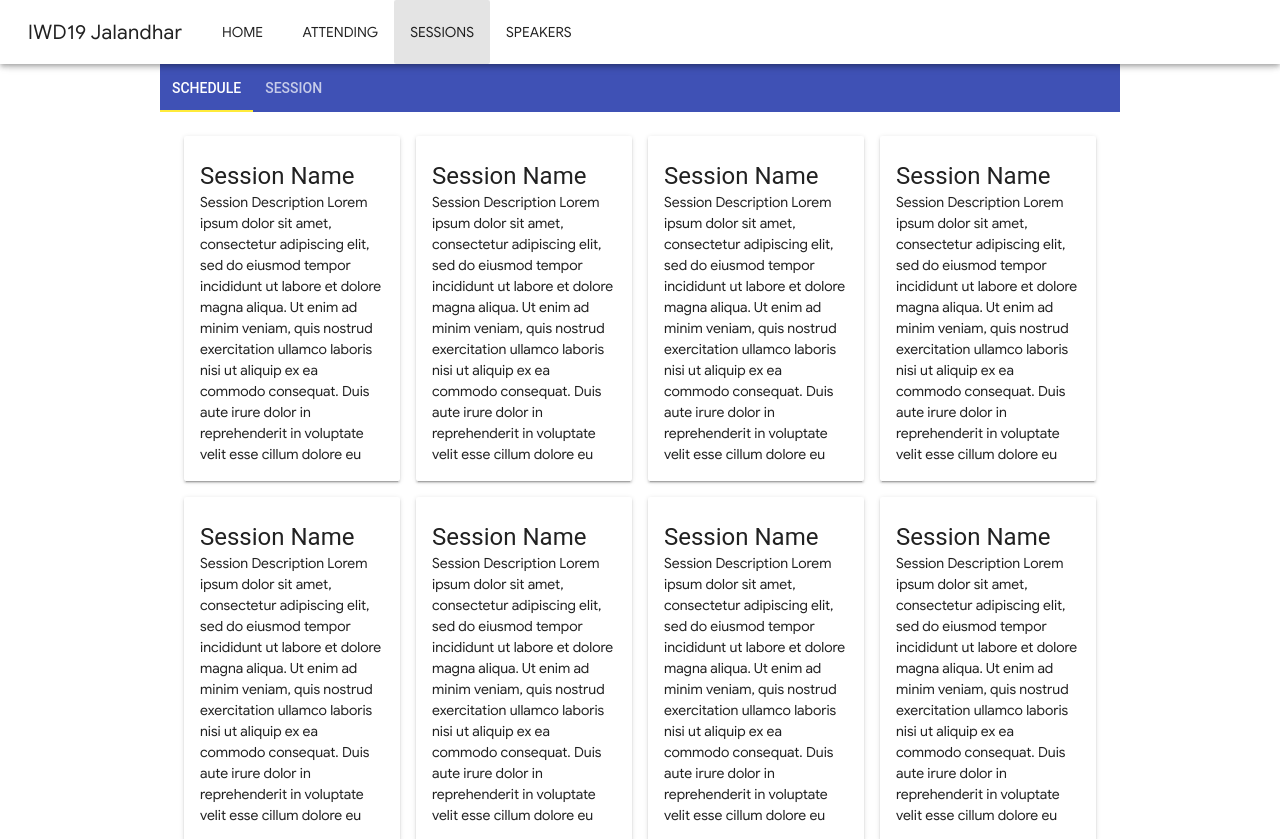
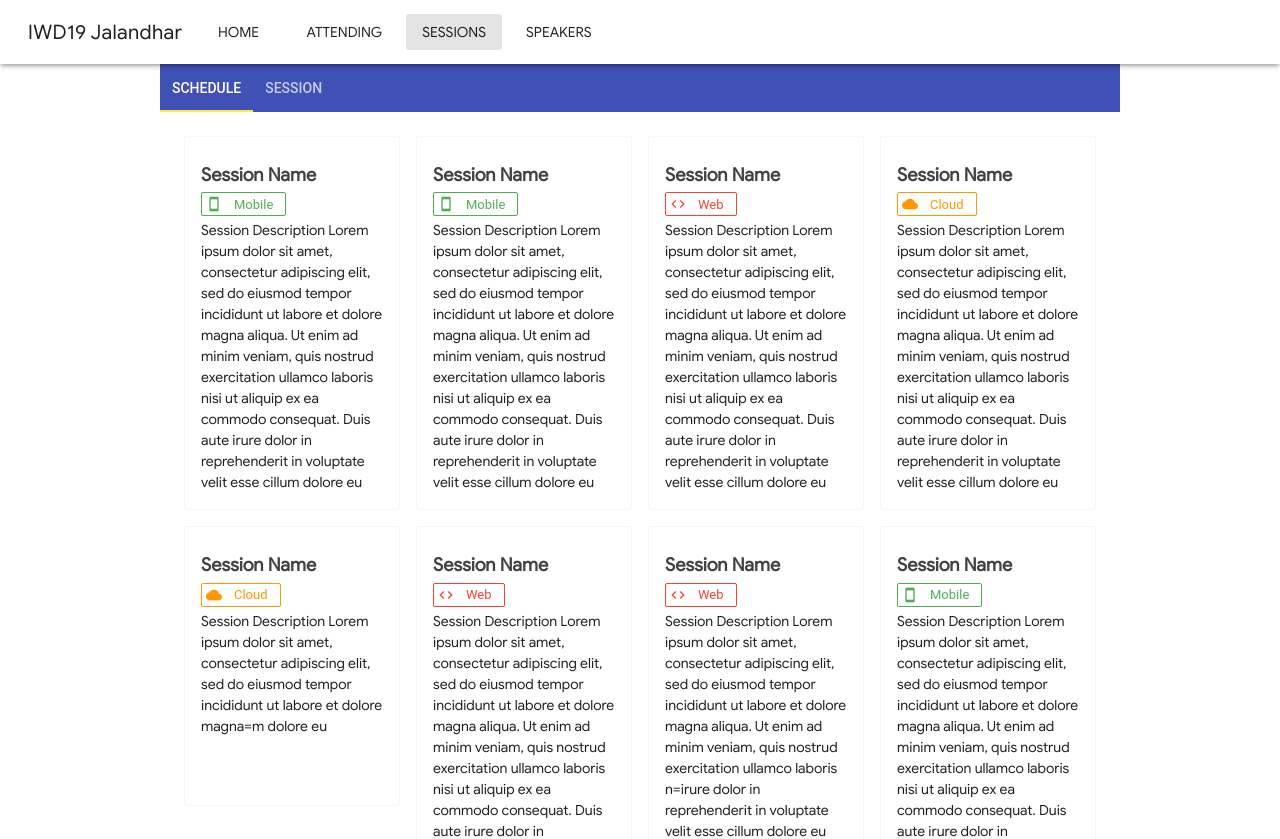
Before and after one commit to vrijraj/iwd-web-app, a Vue app: page /sessions in a window 1280 px wide. Shown: the top 839 px of the page. Built offline with nearby package versions, Linux system fonts and the light colour scheme; a small style sheet from the web is missing.

Commit message:
Schedule addes

```diff
--- a/src/App.vue
+++ b/src/App.vue
@@ -32,20 +32,40 @@
       :clipped-left="$vuetify.breakpoint.lgAndUp"
       color="white"
       app
+      flat
+      class="elevation-3"
       scroll-off-screen
       fixed
     >
       <v-toolbar-side-icon class="hidden-sm-and-up" @click.stop="drawer =!drawer"></v-toolbar-side-icon>
-      <v-toolbar-title class="ml-0 pl-1">
+      <v-toolbar-title class="ml-0 pl-1 mr-2">
         <span class="google-font">IWD19 Jalandhar</span>
       </v-toolbar-title>
 
-       <v-toolbar-items class="hidden-sm-and-down google-font ml-3">
+      <v-btn class="ma-1 hidden-sm-and-down google-font"
+        flat v-for="(item, i) in items"
+        :key="i"
+        router
+        :to="item.route">
+        {{item.title}}
+      </v-btn>
+      <!-- <v-btn
+        v-for="(item, i) in items"
+        :key="i"
+        :to="item.route"
+        class="ml-0 hidden-sm-and-down"
+        flat
+        @click="onClick($event, item)"
+      >
+        {{ item.itile }}
+      </v-btn> -->
+
+       <!-- <v-toolbar-items class="hidden-sm-and-down google-font ml-3">
         <v-btn flat route to="/home">Home</v-btn>
         <v-btn flat route to="/attending">Attending</v-btn>
         <v-btn flat route to="/sessions">Sessions</v-btn>
         <v-btn flat route to="/speakers">Speakers</v-btn>
-      </v-toolbar-items>
+      </v-toolbar-items> -->
     </v-toolbar>
 
     <v-content>
@@ -77,5 +97,13 @@ export default {
             { title: 'Speakers', icon: 'group', route:"/speakers" }
         ],
     }),
+    methods:{
+      // onClick (e, item) {
+      //   e.stopPropagation()
+      //   if (item.route || !item.href) return
+      //   this.$vuetify.goTo(item.route)
+      // }
+    }
+
 }
 </script>
--- a/src/assets/data/sessions.json
+++ b/src/assets/data/sessions.json
@@ -1,58 +1,72 @@
 [
     {
         "title":"Session Name",
-        "des":"Session Description Lorem ipsum dolor sit amet, consectetur adipiscing elit, sed do eiusmod tempor incididunt ut labore et dolore magna aliqua. Ut enim ad minim veniam, quis nostrud exercitation ullamco laboris nisi ut aliquip ex ea commodo consequat. Duis aute irure dolor in reprehenderit in voluptate velit esse cillum dolore eu"
+        "des":"Session Description Lorem ipsum dolor sit amet, consectetur adipiscing elit, sed do eiusmod tempor incididunt ut labore et dolore magna aliqua. Ut enim ad minim veniam, quis nostrud exercitation ullamco laboris nisi ut aliquip ex ea commodo consequat. Duis aute irure dolor in reprehenderit in voluptate velit esse cillum dolore eu",
+        "track":"Mobile"
     },
     {
         "title":"Session Name",
-        "des":"Session Description Lorem ipsum dolor sit amet, consectetur adipiscing elit, sed do eiusmod tempor incididunt ut labore et dolore magna aliqua. Ut enim ad minim veniam, quis nostrud exercitation ullamco laboris nisi ut aliquip ex ea commodo consequat. Duis aute irure dolor in reprehenderit in voluptate velit esse cillum dolore eu"
+        "des":"Session Description Lorem ipsum dolor sit amet, consectetur adipiscing elit, sed do eiusmod tempor incididunt ut labore et dolore magna aliqua. Ut enim ad minim veniam, quis nostrud exercitation ullamco laboris nisi ut aliquip ex ea commodo consequat. Duis aute irure dolor in reprehenderit in voluptate velit esse cillum dolore eu",
+        "track":"Mobile"
     },
     {
         "title":"Session Name",
-        "des":"Session Description Lorem ipsum dolor sit amet, consectetur adipiscing elit, sed do eiusmod tempor incididunt ut labore et dolore magna aliqua. Ut enim ad minim veniam, quis nostrud exercitation ullamco laboris nisi ut aliquip ex ea commodo consequat. Duis aute irure dolor in reprehenderit in voluptate velit esse cillum dolore eu"
+        "des":"Session Description Lorem ipsum dolor sit amet, consectetur adipiscing elit, sed do eiusmod tempor incididunt ut labore et dolore magna aliqua. Ut enim ad minim veniam, quis nostrud exercitation ullamco laboris nisi ut aliquip ex ea commodo consequat. Duis aute irure dolor in reprehenderit in voluptate velit esse cillum dolore eu",
+        "track":"Web"
     },
     {
         "title":"Session Name",
-        "des":"Session Description Lorem ipsum dolor sit amet, consectetur adipiscing elit, sed do eiusmod tempor incididunt ut labore et dolore magna aliqua. Ut enim ad minim veniam, quis nostrud exercitation ullamco laboris nisi ut aliquip ex ea commodo consequat. Duis aute irure dolor in reprehenderit in voluptate velit esse cillum dolore eu"
+        "des":"Session Description Lorem ipsum dolor sit amet, consectetur adipiscing elit, sed do eiusmod tempor incididunt ut labore et dolore magna aliqua. Ut enim ad minim veniam, quis nostrud exercitation ullamco laboris nisi ut aliquip ex ea commodo consequat. Duis aute irure dolor in reprehenderit in voluptate velit esse cillum dolore eu",
+        "track":"Cloud"
     },
     {
         "title":"Session Name",
-        "des":"Session Description Lorem ipsum dolor sit amet, consectetur adipiscing elit, sed do eiusmod tempor incididunt ut labore et dolore magna aliqua. Ut enim ad minim veniam, quis nostrud exercitation ullamco laboris nisi ut aliquip ex ea commodo consequat. Duis aute irure dolor in reprehenderit in voluptate velit esse cillum dolore eu"
+        "des":"Session Description Lorem ipsum dolor sit amet, consectetur adipiscing elit, sed do eiusmod tempor incididunt ut labore et dolore magna=m dolore eu",
+        "track":"Cloud"
     },
     {
         "title":"Session Name",
-        "des":"Session Description Lorem ipsum dolor sit amet, consectetur adipiscing elit, sed do eiusmod tempor incididunt ut labore et dolore magna aliqua. Ut enim ad minim veniam, quis nostrud exercitation ullamco laboris nisi ut aliquip ex ea commodo consequat. Duis aute irure dolor in reprehenderit in voluptate velit esse cillum dolore eu"
+        "des":"Session Description Lorem ipsum dolor sit amet, consectetur adipiscing elit, sed do eiusmod tempor incididunt ut labore et dolore magna aliqua. Ut enim ad minim veniam, quis nostrud exercitation ullamco laboris nisi ut aliquip ex ea commodo consequat. Duis aute irure dolor in reprehenderit in voluptate=",
+        "track":"Web"
     },{
         "title":"Session Name",
-        "des":"Session Description Lorem ipsum dolor sit amet, consectetur adipiscing elit, sed do eiusmod tempor incididunt ut labore et dolore magna aliqua. Ut enim ad minim veniam, quis nostrud exercitation ullamco laboris nisi ut aliquip ex ea commodo consequat. Duis aute irure dolor in reprehenderit in voluptate velit esse cillum dolore eu"
+        "des":"Session Description Lorem ipsum dolor sit amet, consectetur adipiscing elit, sed do eiusmod tempor incididunt ut labore et dolore magna aliqua. Ut enim ad minim veniam, quis nostrud exercitation ullamco laboris n=irure dolor in reprehenderit in voluptate velit esse cillum dolore eu",
+        "track":"Web"
     },
     {
         "title":"Session Name",
-        "des":"Session Description Lorem ipsum dolor sit amet, consectetur adipiscing elit, sed do eiusmod tempor incididunt ut labore et dolore magna aliqua. Ut enim ad minim veniam, quis nostrud exercitation ullamco laboris nisi ut aliquip ex ea commodo consequat. Duis aute irure dolor in reprehenderit in voluptate velit esse cillum dolore eu"
+        "des":"Session Description Lorem ipsum dolor sit amet, consectetur adipiscing elit, sed do eiusmod tempor incididunt ut labore et dolore magna aliqua. Ut enim ad minim veniam, quis nostrud exercitation ullamco laboris nisi ut aliquip ex ea commodo consequat. Duis aute irure dolor in reprehenderit in voluptate velit esse cillum dolore eu",
+        "track":"Mobile"
     },
     {
         "title":"Session Name",
-        "des":"Session Description Lorem ipsum dolor sit amet, consectetur adipiscing elit, sed do eiusmod tempor incididunt ut labore et dolore magna aliqua. Ut enim ad minim veniam, quis nostrud exercitation ullamco laboris nisi ut aliquip ex ea commodo consequat. Duis aute irure dolor in reprehenderit in voluptate velit esse cillum dolore eu"
+        "des":"Session Description Lorem ipsum dolor sit amet, consectetur adipiscing elit, sed do eiusmod tempor incididunt ut labore et dolore magna aliqua. Ut enim ad minim veniam, quis nostrud exercitation ullamco laboris nisi ut aliquip ex ea commodo consequat. Duis aute irure dolor in reprehenderit in voluptate velit esse cillum dolore eu",
+        "track":"Web"
     },
     {
         "title":"Session Name",
-        "des":"Session Description Lorem ipsum dolor sit amet, consectetur adipiscing elit, sed do eiusmod tempor incididunt ut labore et dolore magna aliqua. Ut enim ad minim veniam, quis nostrud exercitation ullamco laboris nisi ut aliquip ex ea commodo consequat. Duis aute irure dolor in reprehenderit in voluptate velit esse cillum dolore eu"
+        "des":"Session Description Lorem ipsum dolor sit amet, consectetur adipiscing elit, sed do eiusmod tempor incididunt ut labore et dolore magna aliqua. Ut enim ad minim veniam, quis nostrud exercitation ullamco laboris nisi ut aliquip ex ea commodo consequat. Duis aute irure dolor in reprehenderit in voluptate velit esse cillum dolore eu",
+        "track":"Cloud"
     },
     {
         "title":"Session Name",
-        "des":"Session Description Lorem ipsum dolor sit amet, consectetur adipiscing elit, sed do eiusmod tempor incididunt ut labore et dolore magna aliqua. Ut enim ad minim veniam, quis nostrud exercitation ullamco laboris nisi ut aliquip ex ea commodo consequat. Duis aute irure dolor in reprehenderit in voluptate velit esse cillum dolore eu"
+        "des":"Session Description Lorem ipsum dolor sit amet, consectetur adipiscing elit, sed do eiusmod tempor incididunt ut labore et dolore magna aliqua. Ut enim ad minim veniam, quis nostrud exercitation ullamco laboris nisi ut aliquip ex ea commodo consequat. Duis aute irure dolor in reprehenderit in voluptate velit esse cillum dolore eu",
+        "track":"Web"
     },
     {
         "title":"Session Name",
-        "des":"Session Description Lorem ipsum dolor sit amet, consectetur adipiscing elit, sed do eiusmod tempor incididunt ut labore et dolore magna aliqua. Ut enim ad minim veniam, quis nostrud exercitation ullamco laboris nisi ut aliquip ex ea commodo consequat. Duis aute irure dolor in reprehenderit in voluptate velit esse cillum dolore eu"
+        "des":"Session Description Lorem ipsum dolor sit amet, consectetur adipiscing elit, sed do eiusmod tempor incididunt ut labore et dolore magna aliqua. Ut enim ad minim veniam, quis nostrud exercitation ullamco laboris nisi ut aliquip ex ea commodo consequat. Duis aute irure dolor in reprehenderit in voluptate velit esse cillum dolore eu",
+        "track":"Mobile"
     },
     {
         "title":"Session Name",
-        "des":"Session Description Lorem ipsum dolor sit amet, consectetur adipiscing elit, sed do eiusmod tempor incididunt ut labore et dolore magna aliqua. Ut enim ad minim veniam, quis nostrud exercitation ullamco laboris nisi ut aliquip ex ea commodo consequat. Duis aute irure dolor in reprehenderit in voluptate velit esse cillum dolore eu"
+        "des":"Session Description Lorem ipsum dolor sit amet, consectetur adip ut labore et dolore magna aliqua. Ut enim ad minim veniam, quis nostrud exercitation ullamco laboris nisi ut aliquip ex ea commodo consequat. Duis aute irure dolor in reprehenderit in voluptate velit esse cillum dolore eu",
+        "track":"Web"
     },
     {
         "title":"Session Name",
-        "des":"Session Description Lorem ipsum dolor sit amet, consectetur adipiscing elit, sed do eiusmod tempor incididunt ut labore et dolore magna aliqua. Ut enim ad minim veniam, quis nostrud exercitation ullamco laboris nisi ut aliquip ex ea commodo consequat. Duis aute irure dolor in reprehenderit in voluptate velit esse cillum dolore eu"
+        "des":"Session Description Lorem ipsum dolor sit amet, consectetur adipiscing elit, sed do eiusmod tempor incididunt ut labore et dolore magna aliqua. Ut enim ad minim veniam, quis nostrud exercitation ullamco laboris nisi ut aliquip ex ea commodo consequat. Duis aute irure dolor in reprehenderit in voluptate velit esse cillum dolore eu",
+        "track":"Mobile"
     }
 
 ]
--- a/src/views/sessions.vue
+++ b/src/views/sessions.vue
@@ -29,12 +29,16 @@
                     <v-tab-item>
                         <v-card flat>
                             <v-card-text>
-                                <v-layout row wrap>
-                                    <v-flex xs12 sm3 md3 lg3 class="pa-2" v-for="item in sessions" :key="item.title">
-                                        <v-card>
+                                <v-layout justify-start row fill-height wrap>
+                                    <v-flex xs12 sm4 md3 lg3 class="pa-2" v-for="(item,i) in sessions" :key="i">
+                                        <v-card class="elevation-0" style="border: 1px solid #f5f6f7;min-height:280px;">
                                             <v-card-title primary-title>
                                             <div>
-                                                <h3 class="headline mb-0 google-font">{{item.title}}</h3>
+                                                <h4 class="mb-0 google-font" style="font-size:130%;color:#424242">{{item.title}}</h4>
+                                                <v-chip v-if="item.track.length>0" label small class="ma-0 my-1" outline :color="showColor(item.track)">
+                                                    <v-icon small left>{{showIcon(item.track)}}</v-icon>
+                                                    {{item.track}}
+                                                </v-chip>
                                                 <div class="google-font">{{item.des}}</div>
                                             </div>
                                             </v-card-title>
@@ -56,7 +60,7 @@
                                     <v-timeline
                                         align-top
                                         dense
-                                        v-for="item in scheduleData" :key="item"
+                                        v-for="(item,i) in scheduleData" :key="i"
                                         class=""
                                     >
                                         <v-timeline-item
@@ -71,6 +75,7 @@
                                                     <strong class="google-font">{{item.topic}}</strong>
                                                     <div class="caption">
                                                         <v-chip v-if="item.tag.length>0" label small class="ma-0" outline :color="showColor(item.tag)">
+                                                            <v-icon small left>{{showIcon(item.tag)}}</v-icon>
                                                             {{item.tag}}
                                                         </v-chip>
                                                     </div>
@@ -120,6 +125,17 @@ export default {
             else if(tag == "Cloud"){
                 return "orange"
             }
+        },
+        showIcon(tag){
+            if(tag == "Web"){
+                return "code"
+            }
+            else if(tag == "Mobile"){
+                return "stay_primary_portrait"
+            }
+            else if(tag == "Cloud"){
+                return "cloud"
+            }
         }
     }
 }
```
Also changed, not shown: 1 other file (tests, documents, lock files or other folders).
